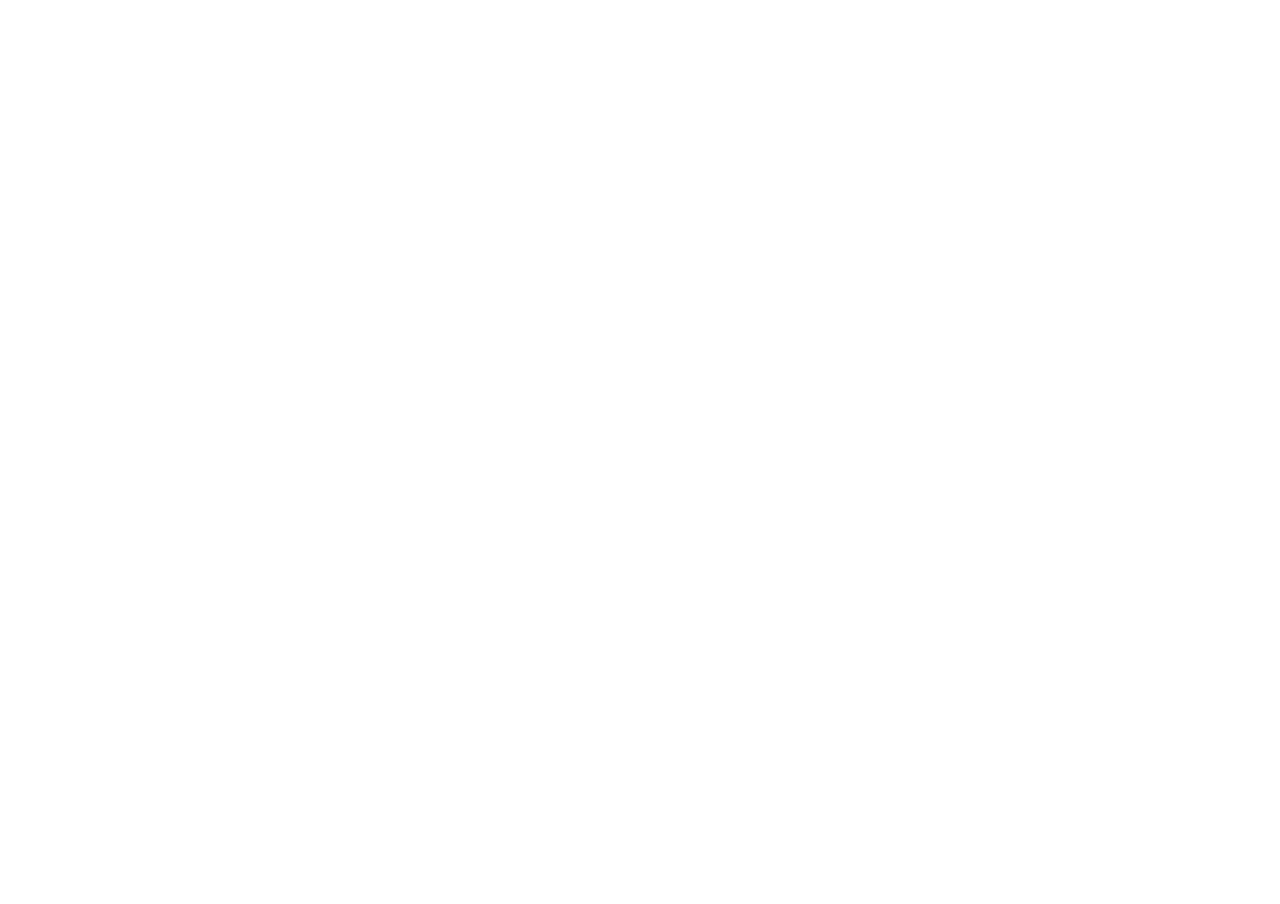
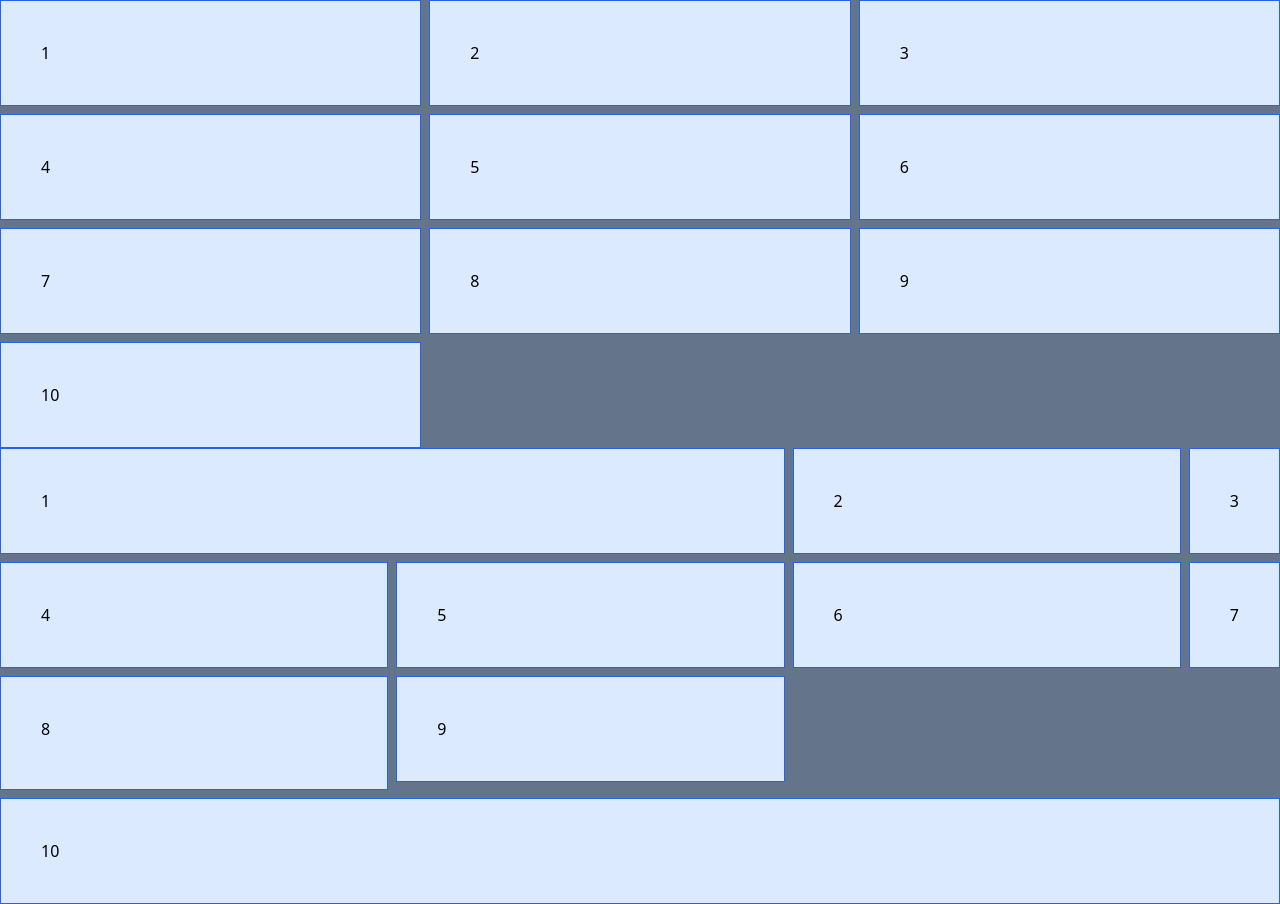
Before and after one commit to shekhardase/tailwind-learning, a plain HTML site: page 14-grid/index.html in a window 1280 px wide. Before the commit the page ends 800 px from the top, so only its background shows below. Drawn offline with nearby package versions, Linux system fonts and the light colour scheme.

Commit message:
Grid in Tailwind

```diff
--- a/14-grid/index.html
+++ b/14-grid/index.html
@@ -1,5 +1,6 @@
 <!DOCTYPE html>
 <html lang="en">
+
 <head>
   <meta charset="UTF-8" />
   <meta http-equiv="X-UA-Compatible" content="IE=edge" />
@@ -7,11 +8,37 @@
   <script src="https://cdn.tailwindcss.com"></script>
   <title>Grid</title>
 </head>
+
 <body>
   <!-- Grid cols and rows -->
+  <div class="md:grid grid-cols-3 gap-2 grid-rows-3 bg-slate-500">
+    <div class="p-10 border border-blue-600 bg-blue-100">1</div>
+    <div class="p-10 border border-blue-600 bg-blue-100">2</div>
+    <div class="p-10 border border-blue-600 bg-blue-100">3</div>
+    <div class="p-10 border border-blue-600 bg-blue-100">4</div>
+    <div class="p-10 border border-blue-600 bg-blue-100">5</div>
+    <div class="p-10 border border-blue-600 bg-blue-100">6</div>
+    <div class="p-10 border border-blue-600 bg-blue-100">7</div>
+    <div class="p-10 border border-blue-600 bg-blue-100">8</div>
+    <div class="p-10 border border-blue-600 bg-blue-100">9</div>
+    <div class="p-10 border border-blue-600 bg-blue-100">10</div>
+  </div>
 
   <!-- Col and row span -->
+  <div class="md:grid grid-cols-3 gap-2 grid-rows-3 bg-slate-500">
+    <div class="col-span-2 p-10 border border-blue-600 bg-blue-100">1</div>
+    <div class="p-10 border border-blue-600 bg-blue-100">2</div>
+    <div class="p-10 border border-blue-600 bg-blue-100">3</div>
+    <div class="p-10 border border-blue-600 bg-blue-100">4</div>
+    <div class="p-10 border border-blue-600 bg-blue-100">5</div>
+    <div class="p-10 border border-blue-600 bg-blue-100">6</div>
+    <div class="p-10 border border-blue-600 bg-blue-100">7</div>
+    <div class="row-span-2  p-10 border border-blue-600 bg-blue-100">8</div>
+    <div class="p-10 border border-blue-600 bg-blue-100">9</div>
+    <div class="col-span-4  p-10 border border-blue-600 bg-blue-100">10</div>
+  </div>
 </body>
+
 </html>
 
 <!--
```
Lines whose indentation alone changed are shown as unchanged.
